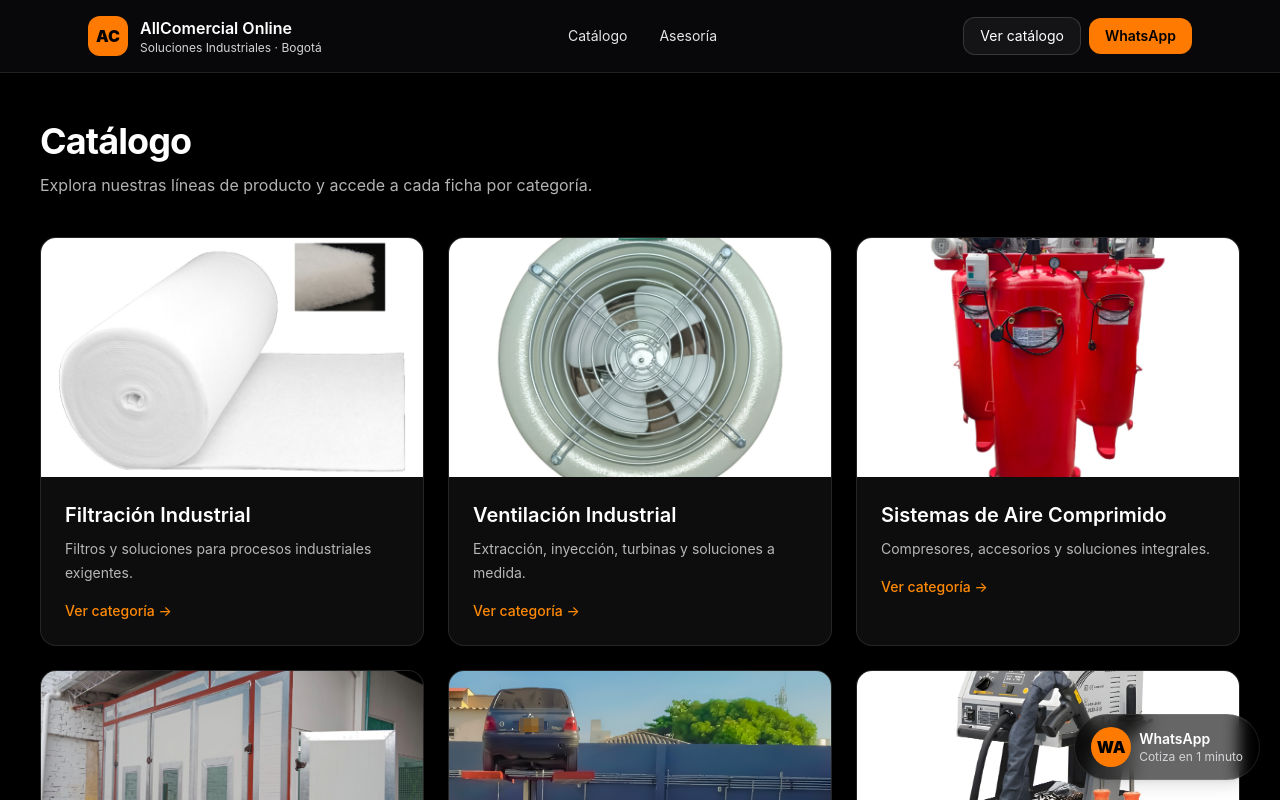
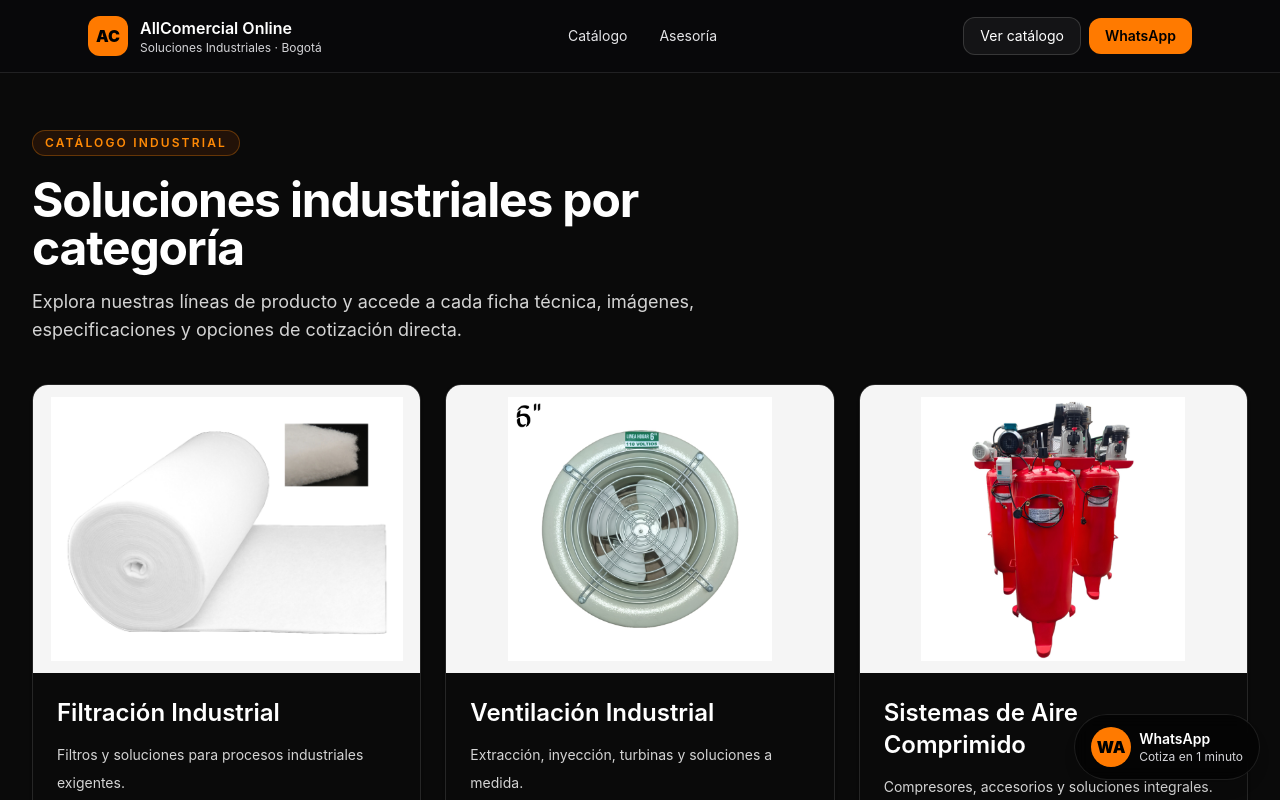
Before and after one commit to comercialairenet-max/allcomercial-pro, a Next.js app: page /catalogo in a window 1280 px wide. Shown: the top 800 px of the page. Built offline with nearby package versions, Linux system fonts and the light colour scheme.

Commit message:
feat: mejora visual final de pagina catalogo

```diff
--- a/app/catalogo/page.tsx
+++ b/app/catalogo/page.tsx
@@ -1,56 +1,28 @@
-import Link from "next/link";
-import Image from "next/image";
-import { CATEGORIES } from "@/lib/catalogo";
+import { CategoriesGrid } from '@/app/components/categories/CategoriesGrid'
 
 export default function CatalogoPage() {
   return (
-    <main className="min-h-screen bg-black text-white">
-      <section className="mx-auto max-w-7xl px-6 py-12 md:px-8 lg:px-10">
-        <div className="mb-10">
-          <h1 className="text-3xl font-bold tracking-tight md:text-4xl">
-            Catálogo
+    <main className="min-h-screen bg-neutral-950 text-white">
+      <section className="mx-auto max-w-7xl px-4 py-14 sm:px-6 lg:px-8">
+        <div className="max-w-3xl">
+          <span className="inline-flex items-center rounded-full border border-orange-400/30 bg-orange-500/10 px-3 py-1 text-xs font-semibold uppercase tracking-[0.18em] text-orange-400">
+            Catálogo industrial
+          </span>
+
+          <h1 className="mt-5 text-4xl font-bold tracking-tight text-white md:text-5xl">
+            Soluciones industriales por categoría
           </h1>
-          <p className="mt-3 max-w-2xl text-white/70">
-            Explora nuestras líneas de producto y accede a cada ficha por categoría.
+
+          <p className="mt-4 text-base leading-7 text-neutral-300 md:text-lg">
+            Explora nuestras líneas de producto y accede a cada ficha técnica,
+            imágenes, especificaciones y opciones de cotización directa.
           </p>
         </div>
 
-        {CATEGORIES.length === 0 ? (
-          <div className="rounded-2xl border border-white/10 bg-white/5 p-6 text-white/70">
-            No hay categorías disponibles.
-          </div>
-        ) : (
-          <div className="grid gap-6 sm:grid-cols-2 xl:grid-cols-3">
-            {CATEGORIES.map((cat) => (
-              <Link
-                key={cat.slug}
-                href={`/catalogo/${cat.slug}`}
-                className="group overflow-hidden rounded-2xl border border-white/10 bg-white/5 transition hover:-translate-y-0.5 hover:bg-white/10"
-              >
-                <div className="relative aspect-[16/10] w-full overflow-hidden bg-white/5">
-                  <Image
-                    src={cat.heroImage || "/productos/placeholder.jpeg"}
-                    alt={cat.title}
-                    fill
-                    sizes="(max-width: 640px) 100vw, (max-width: 1280px) 50vw, 33vw"
-                    className="object-cover transition duration-300 group-hover:scale-[1.02]"
-                  />
-                </div>
-
-                <div className="p-6">
-                  <h2 className="text-xl font-semibold">{cat.title}</h2>
-                  <p className="mt-2 text-sm leading-6 text-white/70">
-                    {cat.subtitle}
-                  </p>
-                  <div className="mt-4 text-sm font-medium text-orange-400">
-                    Ver categoría →
-                  </div>
-                </div>
-              </Link>
-            ))}
-          </div>
-        )}
+        <div className="mt-10">
+          <CategoriesGrid />
+        </div>
       </section>
     </main>
-  );
+  )
 }
```
